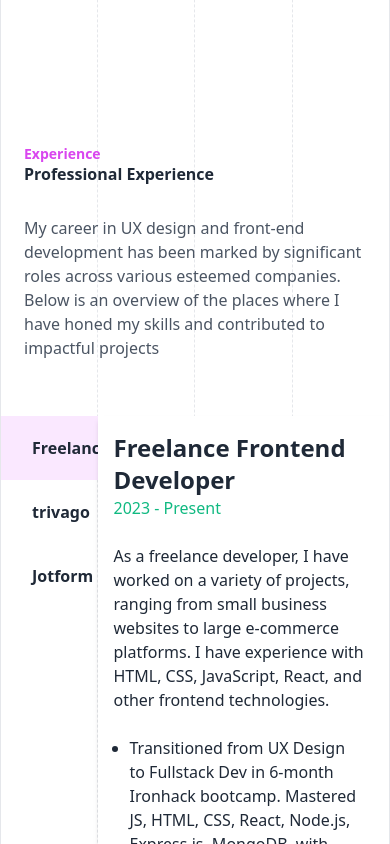
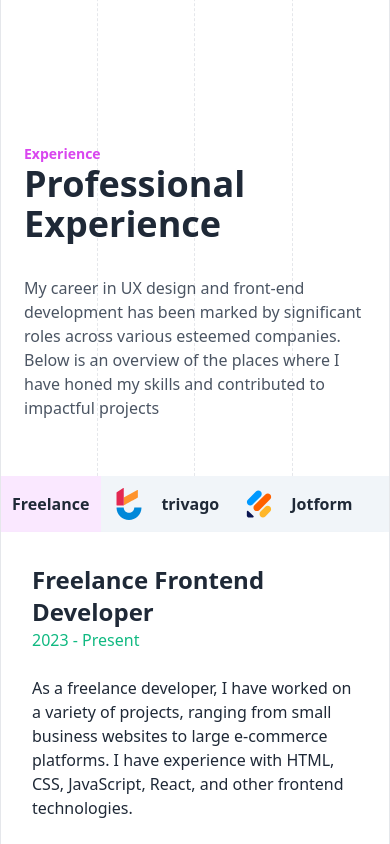
Before and after one commit to cursedxp/portfolio-site, a React (Vite) app: page / in a window 390 px wide. Shown: the part 2460-3304 px from the top of the page. Built offline with nearby package versions, Linux system fonts and the light colour scheme.

Commit message:
✨ (ExperinceTab.jsx): add responsive styling to improve layout on different screen sizes ♻️ (ExperinceTab.jsx): refactor class names and styles to improve readability and maintainability

```diff
--- a/src/components/ExperinceTab/ExperinceTab.jsx
+++ b/src/components/ExperinceTab/ExperinceTab.jsx
@@ -11,10 +11,10 @@ export default function ExperinceTab({ id }) {
 
   return (
     <div id={id} className="flex flex-col text-gray-800">
-      <div className="flex-1 flex-col p-6">
+      <div className="flex flex-col p-6">
         <h3 className=" text-sm font-bold text-fuchsia-500">Experience</h3>
         <RevealAnimation>
-          <h1 className="xl:text-6xl md:text-5xl sm:text-4xl font-bold leading-tight ">
+          <h1 className="xl:text-6xl md:text-5xl sm:text-4xl xs:text-4xl font-bold leading-tight ">
             Professional Experience
           </h1>
         </RevealAnimation>
@@ -27,25 +27,24 @@ export default function ExperinceTab({ id }) {
           </p>
         </RevealAnimation>
       </div>
-
-      <div className="flex">
-        <div className="fexl w-1/4">
-          <ul className="flex flex-col font-bold text-base">
+      <div className="flex xl:flex-row xs:flex-col lg:flex-row md:flex-row">
+        <div className="xl:w-1/4 lg:w-1/4 xs:w-full md:w-1/4">
+          <ul className="flex xl:flex-col xs:flex-row lg:flex-col md:flex-col xs:bg-slate-100 xl:bg-white font-bold text-base">
             <motion.li
               whileHover={{ scale: 1.05 }}
               whileTap={{ scale: 0.9 }}
-              className={`flex items-center gap-4 p-4 hover:bg-emerald-100 cursor-pointer hover:shadow-lg ${
+              className={`flex items-center gap-4 p-4 xs:p-3  hover:bg-emerald-100 cursor-pointer hover:shadow-lg ${
                 activeTab === 0 ? "bg-fuchsia-100" : ""
               }`}
               onClick={() => handleTabChange(0)}
             >
-              <div className=" h-8 w-8 bg-fuchsia-500 rounded-full"></div>
+              <div className=" h-8 w-8 bg-fuchsia-500 rounded-full xs:hidden"></div>
               Freelance
             </motion.li>
             <motion.li
               whileHover={{ scale: 1.05, shadow: "md" }}
               whileTap={{ scale: 0.9 }}
-              className={`flex items-center gap-4 p-4 hover:bg-emerald-100 cursor-pointer hover:shadow-lg ${
+              className={`flex items-center gap-4 p-4 xs:p-3 hover:bg-emerald-100 cursor-pointer hover:shadow-lg ${
                 activeTab === 1 ? "bg-fuchsia-100" : ""
               }`}
               onClick={() => handleTabChange(1)}
@@ -69,7 +68,7 @@ export default function ExperinceTab({ id }) {
             <motion.li
               whileHover={{ scale: 1.05 }}
               whileTap={{ scale: 0.9 }}
-              className={`flex items-center gap-4 p-4 hover:bg-emerald-100 cursor-pointer hover:shadow-lg  ${
+              className={`flex items-center gap-4 p-4 xs:p-3  hover:bg-emerald-100 cursor-pointer hover:shadow-lg  ${
                 activeTab === 2 ? "bg-fuchsia-100" : ""
               }`}
               onClick={() => handleTabChange(2)}
@@ -102,10 +101,9 @@ export default function ExperinceTab({ id }) {
             </motion.li>
           </ul>
         </div>
-
-        <div className="flex flex-col w-3/4 shadow-md bg-white">
+        <div className="flex flex-col xl:w-3/4 lg:w-3/4 md:w-3/4 xs:w-full xl:p-8 lg:p-8 md:p-8 xs:p-8  shadow-md bg-white">
           {activeTab === 0 && (
-            <div className="p-4">
+            <div>
               <div className="flex flex-col">
                 <h3 className="text-2xl font-bold">
                   Freelance Frontend Developer
@@ -138,7 +136,7 @@ export default function ExperinceTab({ id }) {
             </div>
           )}
           {activeTab === 1 && (
-            <div className="p-4">
+            <div>
               <div className="flex flex-col">
                 <h3 className="text-2xl font-bold">
                   Senior Experience Designer
@@ -174,7 +172,7 @@ export default function ExperinceTab({ id }) {
             </div>
           )}
           {activeTab === 2 && (
-            <div className="p-4">
+            <div>
               <div className="flex flex-col">
                 <h3 className="text-2xl font-bold">
                   Experience Designer - Team Lead
```
